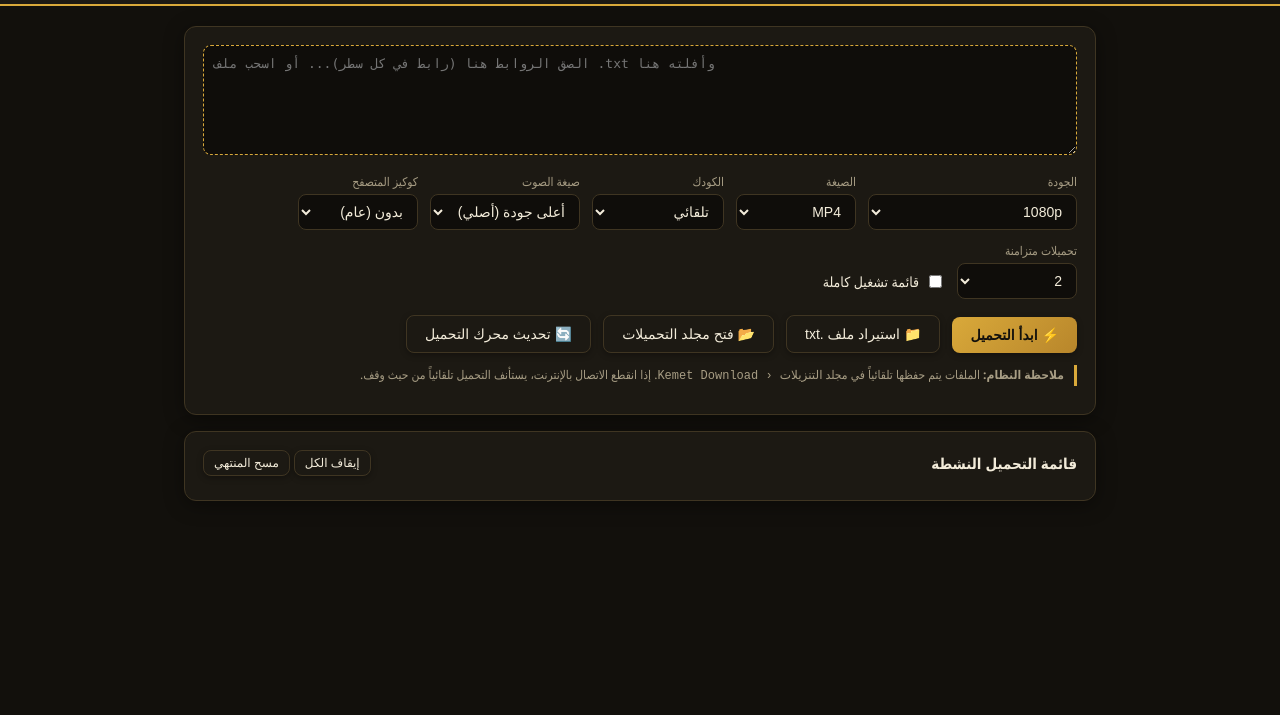
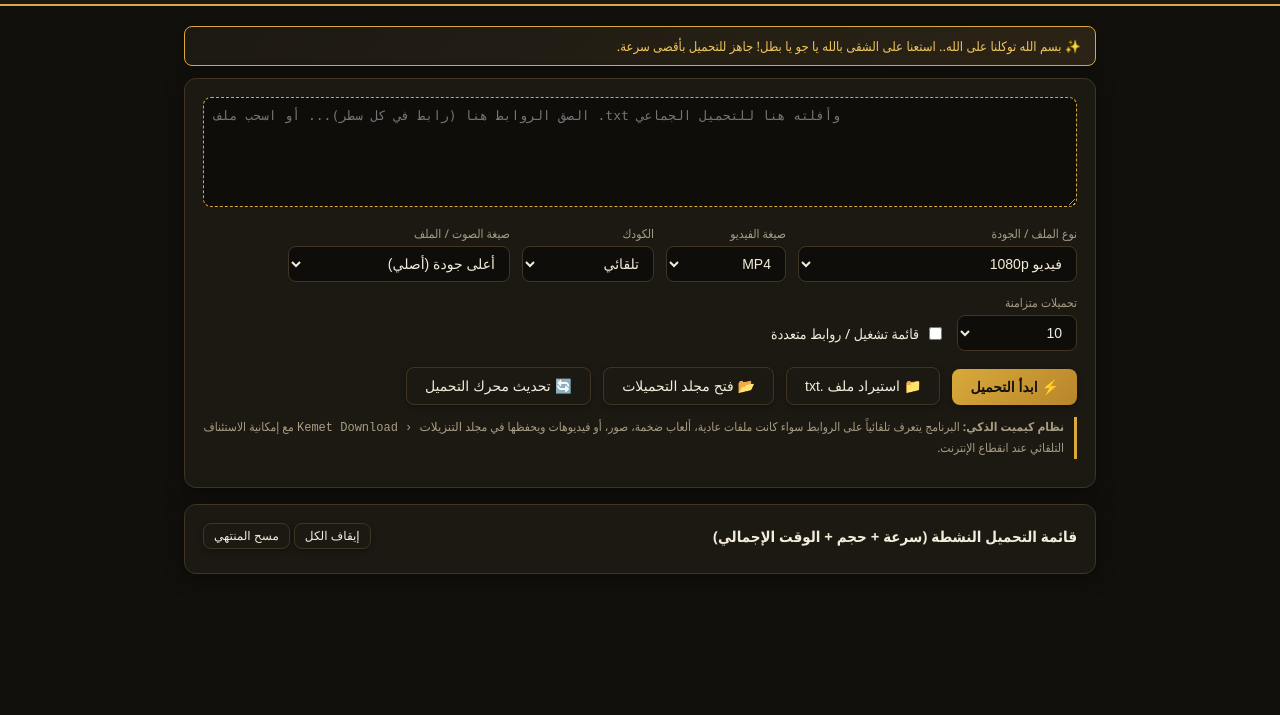
Before and after one commit to Youseff-Abdelnaby/kemet-download, a website: page src/index.html in a window 1280 px wide. Shown: the part 85-800 px from the top of the page. Drawn offline with Linux system fonts and the light colour scheme; files whose address does not match are found by name.

Commit message:
Update index.html for YA Edition and UI enhancements

```diff
--- a/src/index.html
+++ b/src/index.html
@@ -3,7 +3,7 @@
 <head>
 <meta charset="utf-8">
 <meta name="viewport" content="width=device-width, initial-scale=1">
-<title>Kemet Download - كيميت داونلود</title>
+<title>Kemet Download - كيميت داونلود (YA Edition)</title>
 <style>
   :root{
     --bg:#12100c; --panel:#1c1913; --line:#3f3522; --text:#f3ecda; --muted:#a79d84;
@@ -33,8 +33,8 @@
   .item:first-child{border-top:0}
   .top{display:flex;justify-content:space-between;gap:10px;align-items:center}
   .url{direction:ltr;text-align:left;font-family:Consolas,monospace;font-size:12px;color:var(--muted);overflow:hidden;text-overflow:ellipsis;white-space:nowrap;flex:1}
-  .bar{height:8px;background:#0f0d0a;border-radius:6px;overflow:hidden;margin:8px 0 4px;border:1px solid var(--line)}
-  .bar>div{height:100%;background:linear-gradient(90deg,var(--gold),var(--gold2));width:0;transition: width 0.2s}
+  .bar{height:10px;background:#0f0d0a;border-radius:6px;overflow:hidden;margin:8px 0 4px;border:1px solid var(--line)}
+  .bar>div{height:100%;background:linear-gradient(90deg,#d9a93a,#f0c75e,#fff);box-shadow: 0 0 10px rgba(240,199,94,0.6);width:0;transition: width 0.2s}
   .meta{display:flex;justify-content:space-between;font-size:12px;color:var(--muted);gap:10px}
   .meta .line{direction:ltr;text-align:left;overflow:hidden;text-overflow:ellipsis;white-space:nowrap}
   .st-done{color:var(--ok)} .st-error{color:var(--err)}
@@ -43,12 +43,23 @@
   #log{white-space:pre-wrap;direction:ltr;text-align:left;font-family:Consolas,monospace;font-size:12px;color:var(--gold2);margin-top:10px}
   input[type=file]{display:none}
 
-  /* إخفاء إعدادات الفيديو تلقائياً عند اختيار صوت فقط */
+  /* تبهيت ونعومة عند اختيار صوت فقط أو عدم الحاجة لإعدادات الفيديو */
   .audio-only-mode .video-exclusive {
-    opacity: 0.2;
+    opacity: 0.15;
     pointer-events: none;
-    transform: scale(0.98);
-    transition: all 0.3s ease;
+    transform: scale(0.97);
+    filter: blur(1px);
+    transition: all 0.4s ease;
+  }
+  .welcome-toast {
+    background: linear-gradient(135deg, #1c1913, #2b2315);
+    border: 1px solid var(--gold);
+    color: var(--gold2);
+    padding: 10px 14px;
+    border-radius: 8px;
+    font-size: 13px;
+    margin-bottom: 12px;
+    box-shadow: 0 2px 8px rgba(0,0,0,0.3);
   }
 </style>
 </head>
@@ -57,28 +68,27 @@
   <img src="app-icon.png" alt="Kemet Logo" style="width:48px;height:48px;border-radius:8px">
   <div>
     <h1>Kemet Download <span style="font-size: 11px; color: var(--gold); border: none; padding: 0;">YA Edition</span></h1>
-    <span>محمّل الوسائط الفرعوني الأسرع والأخف — بدون إعلانات</span>
+    <span>محمّل الوسائط الشامل والفرعوني (ألعاب، برامج، ملفات، فيديوهات) — بدون إعلانات</span>
   </div>
 </header>
 
 <main>
+  <div class="welcome-toast" id="toastMsg">
+    ✨ بسم الله توكلنا على الله.. استعنا على الشقى بالله يا جو يا بطل! جاهز للتحميل بأقصى سرعة.
+  </div>
+
   <div class="card" id="controlCard">
-    <textarea id="urls" placeholder="الصق الروابط هنا (رابط في كل سطر)... أو اسحب ملف .txt وأفلته هنا"></textarea>
+    <textarea id="urls" placeholder="الصق الروابط هنا (رابط في كل سطر)... أو اسحب ملف .txt وأفلته هنا للتحميل الجماعي"></textarea>
     <div class="row" id="optionsRow">
-      <label>الجودة
+      <label>نوع الملف / الجودة
         <select id="quality">
-          <option value="best">أعلى جودة متاحة</option>
-          <option value="4320">8K (4320p)</option>
-          <option value="2160">4K (2160p)</option>
-          <option value="1440">1440p</option>
-          <option value="1080" selected>1080p</option>
-          <option value="720">720p</option>
-          <option value="480">480p</option>
-          <option value="360">360p</option>
+          <option value="best">تلقائي شامل (ألعاب، ملفات، صور، فيديو)</option>
+          <option value="1080" selected>فيديو 1080p</option>
+          <option value="720">فيديو 720p</option>
           <option value="audio">🎵 صوت فقط (Audio Only)</option>
         </select>
       </label>
-      <label class="video-exclusive">الصيغة
+      <label class="video-exclusive">صيغة الفيديو
         <select id="container">
           <option value="mp4">MP4</option>
           <option value="mkv">MKV</option>
@@ -89,32 +99,21 @@
           <option value="any">تلقائي</option>
           <option value="h264">H.264</option>
           <option value="h265">H.265 (HEVC)</option>
-          <option value="av1">AV1</option>
         </select>
       </label>
-      <label>صيغة الصوت
+      <label>صيغة الصوت / الملف
         <select id="audioFormat">
           <option value="best">أعلى جودة (أصلي)</option>
           <option value="mp3">MP3</option>
-          <option value="m4a">M4A</option>
-          <option value="opus">Opus</option>
-          <option value="flac">FLAC</option>
-        </select>
-      </label>
-      <label>كوكيز المتصفح
-        <select id="cookies">
-          <option value="none">بدون (عام)</option>
-          <option value="chrome">Chrome</option>
-          <option value="edge">Edge</option>
-          <option value="firefox">Firefox</option>
+          <option value="zip">ملف مضغوط / لعبة (ZIP/RAR)</option>
         </select>
       </label>
       <label>تحميلات متزامنة
         <select id="parallel">
-          <option>1</option><option selected>2</option><option>3</option><option>4</option><option>5</option>
+          <option>1</option><option>2</option><option>5</option><option selected>10</option>
         </select>
       </label>
-      <label class="chk"><input type="checkbox" id="playlist"> قائمة تشغيل كاملة</label>
+      <label class="chk"><input type="checkbox" id="playlist"> قائمة تشغيل / روابط متعددة</label>
     </div>
     <div class="row" style="margin-top: 16px;">
       <button id="start">⚡ ابدأ التحميل</button>
@@ -124,14 +123,14 @@
       <button class="ghost" id="update">🔄 تحديث محرك التحميل</button>
     </div>
     <div class="note">
-      <b>ملاحظة النظام:</b> الملفات يتم حفظها تلقائياً في مجلد <code>التنزيلات ‹ Kemet Download</code>. إذا انقطع الاتصال بالإنترنت، يستأنف التحميل تلقائياً من حيث وقف.
+      <b>نظام كيميت الذكي:</b> البرنامج يتعرف تلقائياً على الروابط سواء كانت ملفات عادية، ألعاب ضخمة، صور، أو فيديوهات ويحفظها في مجلد <code>التنزيلات ‹ Kemet Download</code> مع إمكانية الاستئناف التلقائي عند انقطاع الإنترنت.
     </div>
     <div id="log"></div>
   </div>
 
   <div class="card">
     <div class="top" style="margin-bottom:6px">
-      <strong>قائمة التحميل النشطة</strong>
+      <strong>قائمة التحميل النشطة (سرعة + حجم + الوقت الإجمالي)</strong>
       <span>
         <button class="ghost small" id="pauseAll">إيقاف الكل</button>
         <button class="ghost small" id="clearDone">مسح المنتهي</button>
@@ -151,9 +150,9 @@ let nextId = 1;
 let workers = 0;
 let renderQueued = false;
 
-const STATUS_AR = { waiting: "في الانتظار", downloading: "جاري التحميل", paused: "متوقف مؤقتاً", done: "تم التحميل بنجاح", error: "فشل" };
+const STATUS_AR = { waiting: "في الانتظار", downloading: "جاري التحميل", paused: "متوقف مؤقتاً", done: "تم التحميل بنجاح 🏆", error: "فشل" };
 
-// تفاعل ذكي: إخفاء إعدادات الفيديو عند اختيار صوت فقط
+// تفاعل ذكي: تبهت إعدادات الفيديو بانيميشن ناعم عند اختيار صوت أو ملفات غير فيديو
 $("quality").onchange = (e) => {
   const card = $("controlCard");
   if (e.target.value === "audio") {
@@ -186,7 +185,6 @@ function getOpts(url) {
     container: $("container").value,
     codec: $("codec").value,
     audioFormat: $("audioFormat").value,
-    cookies: $("cookies").value,
     playlist: $("playlist").checked,
   };
 }
@@ -204,6 +202,8 @@ async function worker() {
         await invoke("download", { id: it.id, opts: getOpts(it.url) });
         it.status = "done";
         it.pct = 100;
+        // رسالة نجاح مصرية لطيفة
+        $("toastMsg.innerHTML") = `🎉 ألف مبروك يا بطل! التحميل خلص بنجاح، استمتع بوقتك!`;
       } catch (e) {
         if (String(e) === "paused") it.status = "paused";
         else { it.status = "error"; it.err = String(e); }
@@ -216,7 +216,7 @@ async function worker() {
 }
 
 function startQueue() {
-  const n = parseInt($("parallel").value, 10) || 1;
+  const n = parseInt($("parallel").value, 10) || 10;
   while (workers < n && items.some((i) => i.status === "waiting")) worker();
 }
 
@@ -228,7 +228,7 @@ function render() {
 
 function draw() {
   const box = $("list");
-  if (!items.length) { box.innerHTML = '<div class="empty">لسه مفيش روابط في القائمة. الصق رابط أو اسحب ملف .txt هنا للبدء!</div>'; return; }
+  if (!items.length) { box.innerHTML = '<div class="empty">لسه مفيش روابط في القائمة. الصق روابطك هنا أو اسحب ملف .txt للبدء!</div>'; return; }
   box.innerHTML = items.map((it) => {
     const stClass = it.status === "done" ? "st-done" : it.status === "error" ? "st-error" : "";
     const pct = Math.max(0, Math.min(100, it.pct || 0));
@@ -236,7 +236,7 @@ function draw() {
     if (it.status === "downloading") btns += `<button class="ghost small" onclick="pauseItem(${it.id})">إيقاف مؤقت</button>`;
     if (it.status === "paused" || it.status === "error") btns += `<button class="small" onclick="resumeItem(${it.id})">${it.status === "error" ? "إعادة المحاولة" : "استئناف"}</button>`;
     btns += ` <button class="ghost small" onclick="removeItem(${it.id})">حذف</button>`;
-    const info = it.status === "error" ? esc(it.err) : esc(it.line || "");
+    const info = it.status === "error" ? esc(it.err) : esc(it.line || "جاري قياس السرعة والمساحة...");
     return `<div class="item">
       <div class="top"><div class="url">${esc(it.url)}</div><div>${btns}</div></div>
       <div class="bar"><div style="width:${pct}%"></div></div>
@@ -281,7 +281,7 @@ $("pauseAll").onclick = () => {
 $("clearDone").onclick = () => { items = items.filter((i) => i.status !== "done"); render(); };
 $("openFolder").onclick = () => invoke("open_folder").catch((e) => alert(e));
 $("update").onclick = async () => {
-  $("log").textContent = "جاري تحديث محرك التحميل...";
+  $("log").textContent = "جاري تحديث محرك التحميل الذكي...";
   try { $("log").textContent = await invoke("update_engine"); }
   catch (e) { $("log").textContent = String(e); }
 };
```
